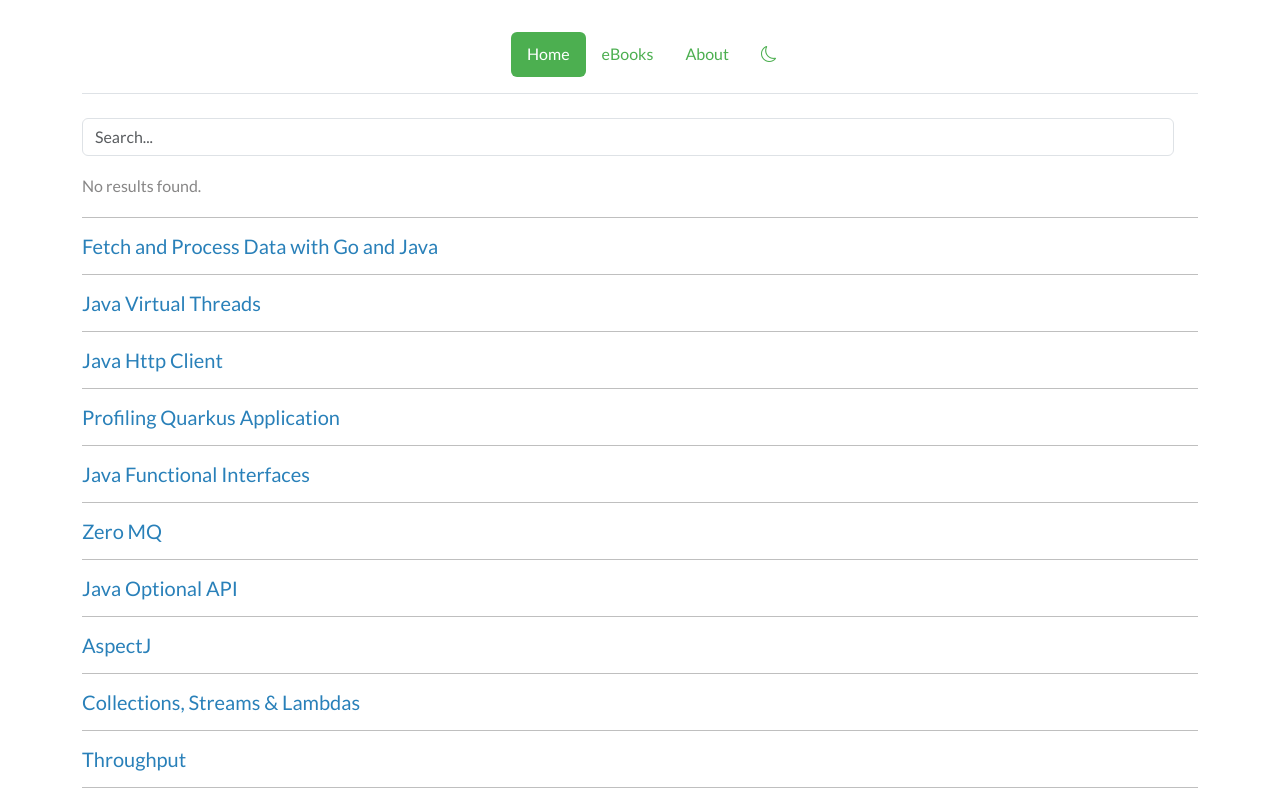
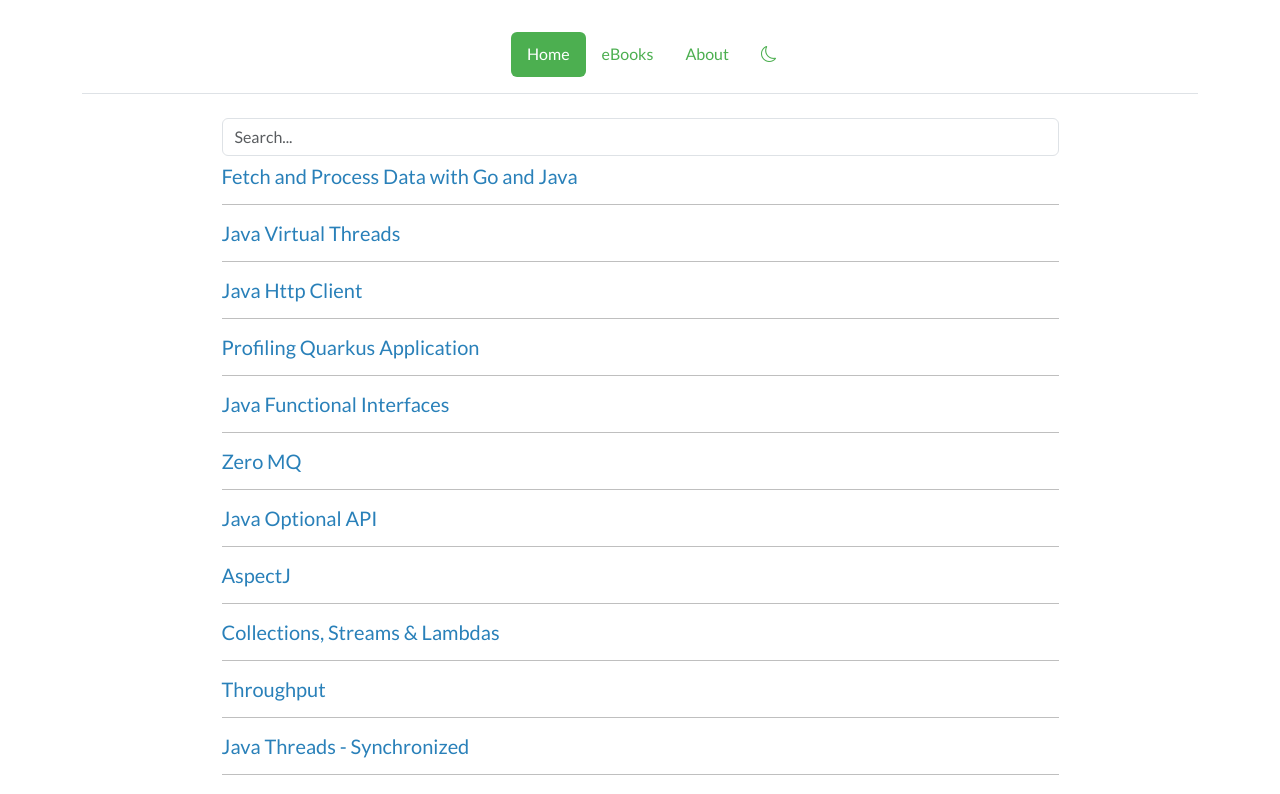
Before and after one commit to metiago/metiago.github.io, a Next.js app: page / in a window 1280 px wide. Shown: the top 794 px of the page. Built offline with nearby package versions, Linux system fonts and the light colour scheme.

Commit message:
changing font size on titles n adjusting margins

```diff
--- a/app/about/page.js
+++ b/app/about/page.js
@@ -2,9 +2,9 @@ import { Image } from "react-bootstrap";
 
 export default function About() {
   return (
-    <div className="bg-background text-foreground">
+    <div>
       <div className="d-flex justify-content-center">
-        <article className="w-75 max-w-sm mx-auto px-4 py-10 text-left">
+        <article className="w-75 max-w-sm mx-auto">
           <header className="mb-10 text-center">
             <h1>About Me</h1>
           </header>
--- a/app/components/BarChart.js
+++ b/app/components/BarChart.js
@@ -16,7 +16,7 @@ const BarChart = () => {
     labels: data.labels,
     datasets: [
       {
-        label: 'Number of Downloads',
+        label: 'Downloads',
         data: data.values,
         backgroundColor: 'rgba(75, 192, 192, 0.6)',
         borderColor: 'rgba(75, 192, 192, 1)',
--- a/app/components/Search.js
+++ b/app/components/Search.js
@@ -64,9 +64,9 @@ const Search = () => {
         </Col>
       </Row>
       <div id="results">
-        {results.length > 0 ? (
+        {results.length > 0 && (
           results.map((doc) => (
-            <Row key={doc.id}>
+            <Row key={doc.id} className="mt-4">
               <Col>
                 <Link href={`/posts/${doc.slug}`} className="text-decoration-none">
                   <div className="mb-2">{doc.title}</div>
@@ -74,10 +74,7 @@ const Search = () => {
               </Col>
             </Row>
           ))
-        ) : (
-          <p>No results found.</p>
         )}
-        <hr/>
       </div>
     </>
   );
--- a/app/page.js
+++ b/app/page.js
@@ -6,10 +6,12 @@ import Search from './components/Search';
 export default async function Home() {
   const posts = (await getAllPosts()).filter(p => !p?.draft);
   return (
-    <Row>
-      <Col xs={12} md={12}>
-        <Row>
-          <Search/>
+    <div>
+      <div className="d-flex justify-content-center">
+        <article className="w-75 max-w-sm mx-auto">
+          <header className="mb-10 text-left">
+            <h6><Search /></h6>
+          </header>
           {posts.map((post, i) => (
             <div key={i}>
               <Link href={`/posts/${post.slug}`} className="text-decoration-none">
@@ -18,8 +20,8 @@ export default async function Home() {
               <hr />
             </div>
           ))}
-        </Row>
-      </Col>
-    </Row>
+        </article>
+      </div>
+    </div>
   );
 }
```
Also changed, not shown: app/ebooks/page.js (+7 -5 lines).
